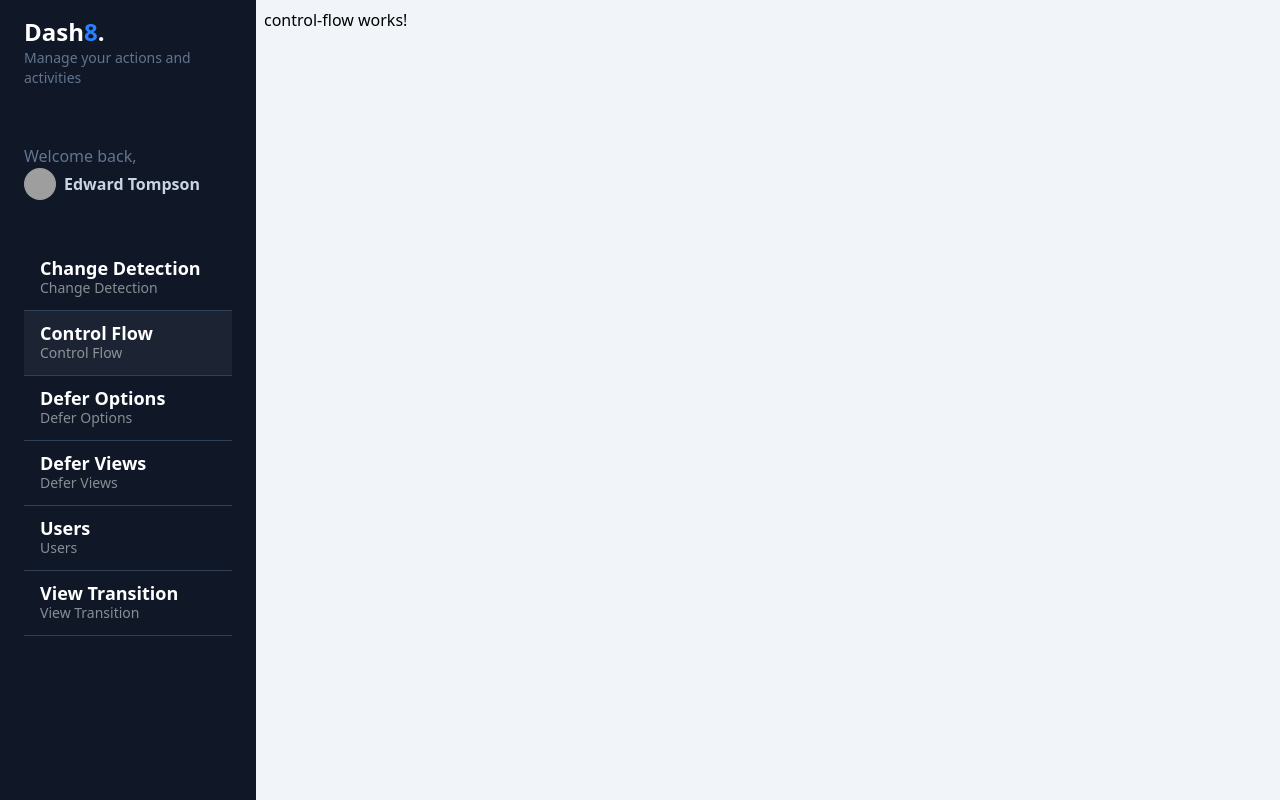
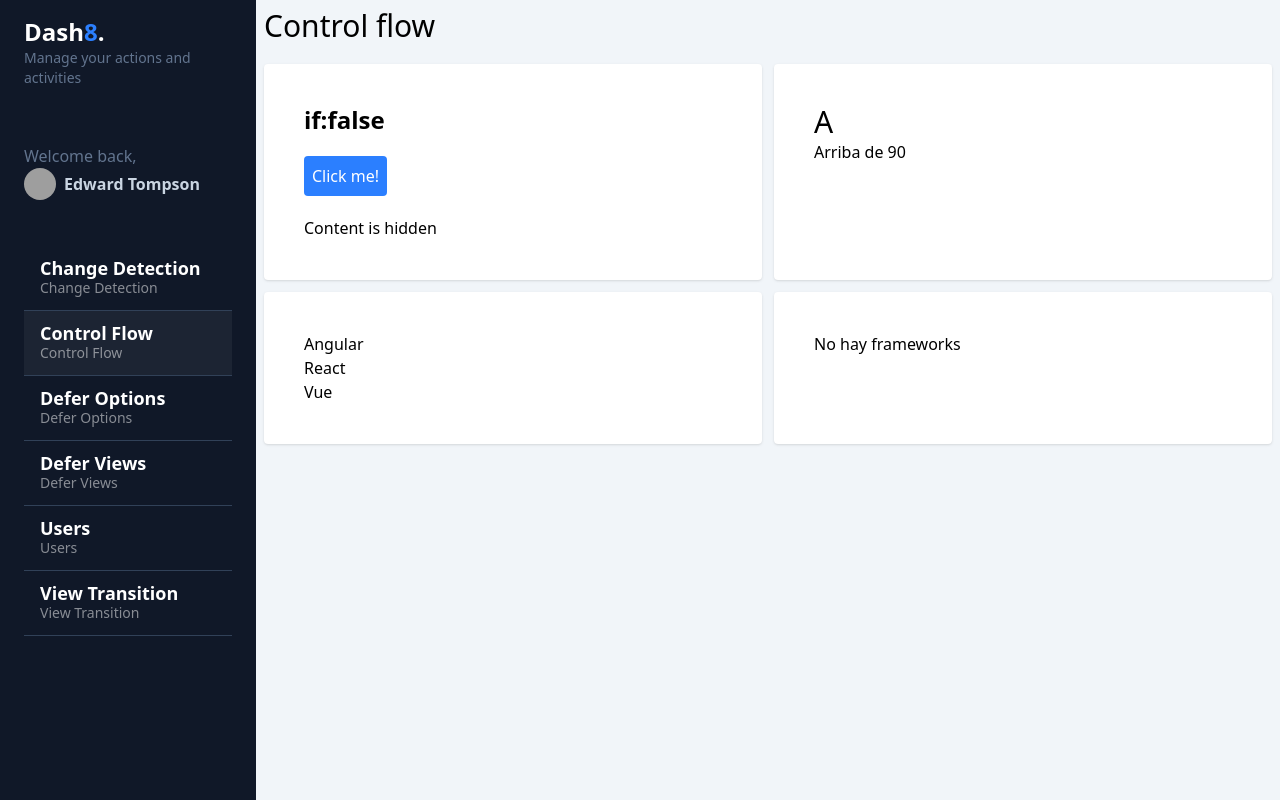
Before and after one commit to Msilva-debug/Angular-projects, an Angular app in the folder my-dashboard/: page /dashboard/control-flow in a window 1280 px wide. Built offline with nearby package versions, Linux system fonts and the light colour scheme; grey boxes are pictures that could not be loaded.

Commit message:
Angular
Implementacion alias de importaciones implementacion nuevo @input

```diff
--- a/my-dashboard/src/app/dashboard/dashboard.component.ts
+++ b/my-dashboard/src/app/dashboard/dashboard.component.ts
@@ -1,7 +1,7 @@
 import { CommonModule } from '@angular/common';
 import { Component } from '@angular/core';
 import { RouterOutlet } from '@angular/router';
-import { SideMenuComponent } from '../shared/side-menu/side-menu.component';
+import { SideMenuComponent } from '@shared/side-menu/side-menu.component';
 
 @Component({
   standalone: true,
--- a/my-dashboard/src/app/dashboard/pages/control-flow/control-flow.component.html
+++ b/my-dashboard/src/app/dashboard/pages/control-flow/control-flow.component.html
@@ -1 +1,50 @@
-<p>control-flow works!</p>
+<!-- <h1 class="text-3xl mb-5">Control flow</h1> -->
+
+<shared-title title-pro="Control flow" />
+<section class="grid gird-cols-1 md:grid-cols-2 gap-3">
+  <div class="bg-white rounded shadow p-10">
+    <h2 class="text-2xl font-bold mb-5">if:{{ showContent() }}</h2>
+
+    <button
+      class="p-2 bg-blue-500 rounded text-white"
+      (click)="toggleContent()"
+    >
+      Click me!
+    </button>
+
+    @if (showContent()) {
+    <p class="mt-5">
+      Lorem ipsum dolor sit amet consectetur adipisicing elit. Quisquam,
+      voluptatum.
+    </p>
+    } @else {
+    <p class="mt-5">Content is hidden</p>
+    }
+  </div>
+  <div class="bg-white rounded shadow p-10">
+    <h2 class="text-3xl">{{ grade() }}</h2>
+    @switch (grade()) { @case ('A'){
+    <p>Arriba de 90</p>
+    } @case ('B'){
+    <p>Arriba de 80</p>
+    } @default{
+    <p>Reprobado</p>
+    } }
+  </div>
+  <div class="bg-white rounded shadow p-10">
+    <ul>
+      @for (item of frameworks(); track $index) {
+      <li>{{ item }}</li>
+      }
+    </ul>
+  </div>
+  <div class="bg-white rounded shadow p-10">
+    <ul>
+      @for (item of frameworks2(); track $index) {
+      <li>{{ item }}</li>
+      }@empty {
+      <li>No hay frameworks</li>
+      }
+    </ul>
+  </div>
+</section>
--- a/my-dashboard/src/app/dashboard/pages/control-flow/control-flow.component.ts
+++ b/my-dashboard/src/app/dashboard/pages/control-flow/control-flow.component.ts
@@ -1,12 +1,21 @@
-import { Component } from '@angular/core';
+import { Component, signal } from '@angular/core';
+import { TitleComponent } from '@shared/title/title.component';
 
+type Grade = 'A' | 'B' | 'F';
 @Component({
   selector: 'app-control-flow',
   standalone: true,
-  imports: [],
+  imports: [TitleComponent],
   templateUrl: './control-flow.component.html',
-  styles: ``
+  styles: ``,
 })
 export class ControlFlowComponent {
+  public showContent = signal(false);
+  public grade = signal<Grade>('A');
+  public frameworks = signal<string[]>(['Angular', 'React', 'Vue']);
+  public frameworks2 = signal<string[]>([]);
 
+  toggleContent = () => {
+    this.showContent.update((value) => !value);
+  };
 }
--- a/my-dashboard/src/app/shared/title/title.component.html
+++ /dev/null
@@ -1 +0,0 @@
-<p>title works!</p>
--- a/my-dashboard/src/app/shared/title/title.component.ts
+++ b/my-dashboard/src/app/shared/title/title.component.ts
@@ -1,12 +1,11 @@
-import { Component } from '@angular/core';
+import { Component, Input } from '@angular/core';
 
 @Component({
-  selector: 'app-title',
+  selector: 'shared-title',
   standalone: true,
   imports: [],
-  templateUrl: './title.component.html',
-  styleUrl: './title.component.css'
+  template: `<h1 class="text-3xl mb-5">{{ title }}</h1> `,
 })
 export class TitleComponent {
-
+  @Input({ required: true, alias: 'title-pro' }) title!: string;
 }
```
Also changed, not shown: my-dashboard/tsconfig.json (+4 -4 lines), my-dashboard/src/app/shared/title/title.component.css (deleted).
